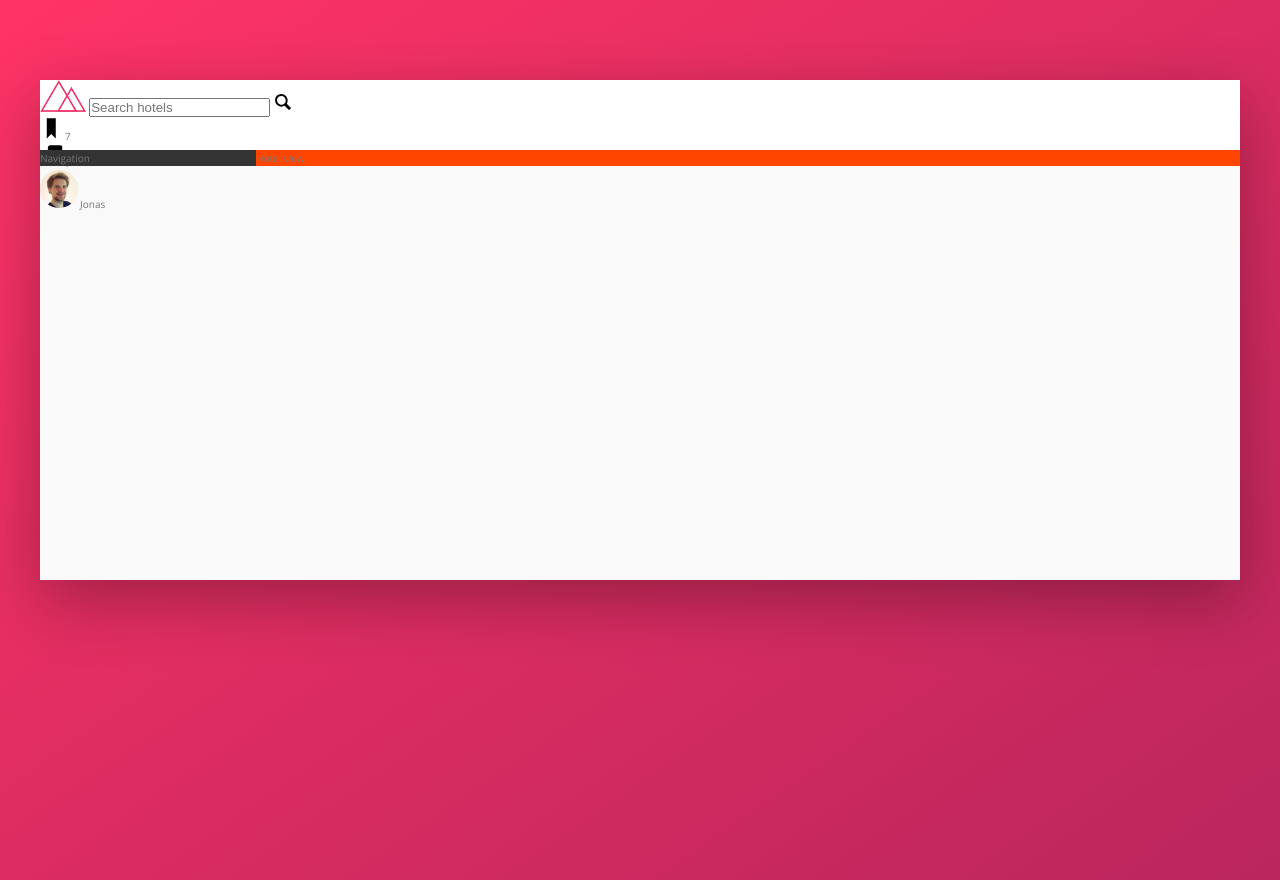
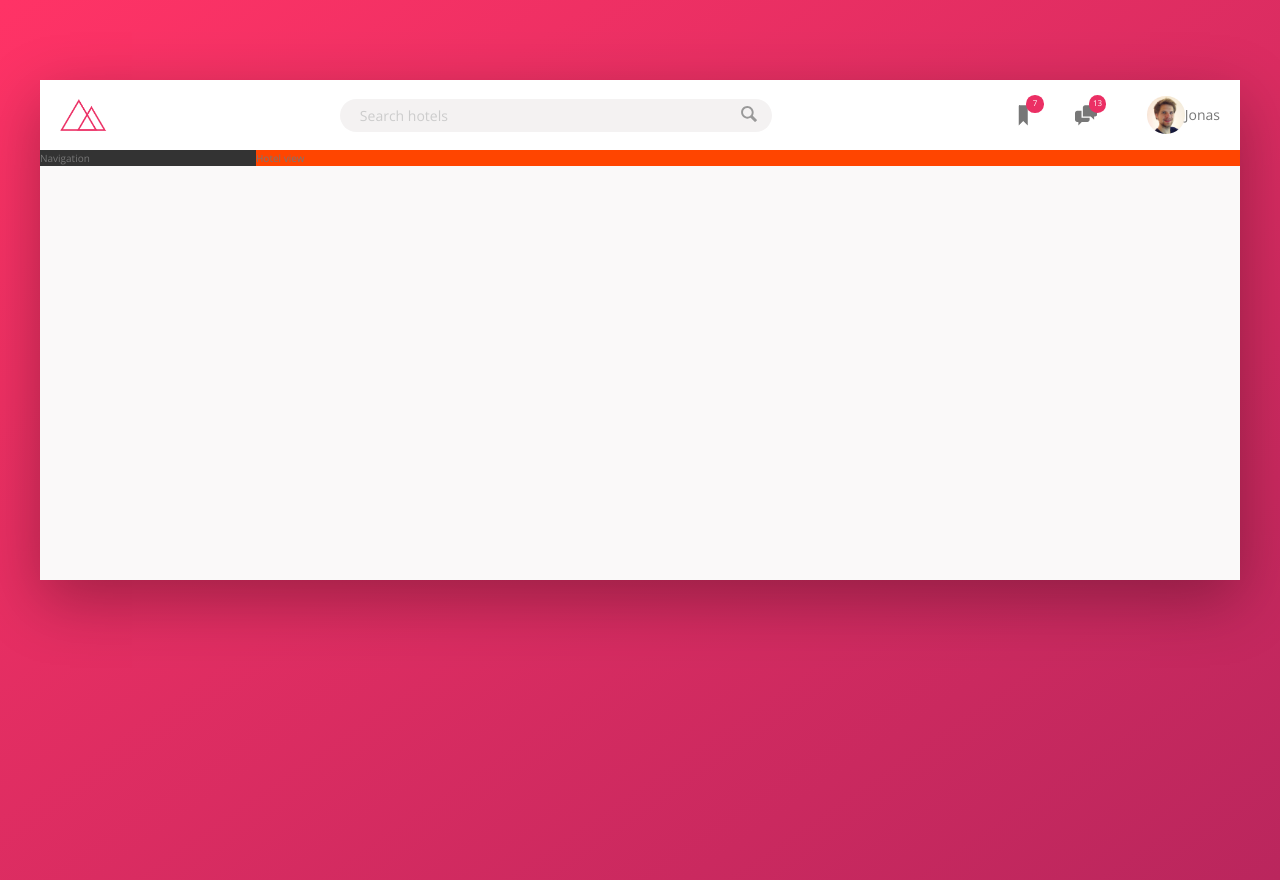
Before and after one commit to BUBUBIUBIU/Trillo_project, a website: page index.html in a window 1280 px wide. Drawn offline with nearby package versions, Linux system fonts and the light colour scheme.

Commit message:
Complete the header

```diff
--- a/index.html
+++ b/index.html
@@ -13,29 +13,29 @@
     <body>
         <div class="container">
             <header class="header">
-                <img src="img/logo.png" alt="" class="logo">
+                <img src="img/logo.png" alt="trillo logo" class="logo">
 
-                <from action="#" class="search">
+                <form action="#" class="search">
                     <input type="text" class="search__input" placeholder="Search hotels">
-                    <botton class="class__botton">
+                    <button class="search__button">
                         <svg class="search__icon">
-                            <use xlink:href='img/sprite.svg#icon-magnifying-glass'></use>
+                            <use xlink:href="img/sprite.svg#icon-magnifying-glass"></use>
                         </svg>
-                    </botton>
-                </from>
+                    </button>
+                </form>
 
                 <nav class="user-nav">
-                    <div class="user-nav_icon-box">
+                    <div class="user-nav__icon-box">
                         <svg class="user-nav__icon">
-                            <use xlink:href='img/sprite.svg#icon-bookmark'></use>
+                            <use xlink:href="img/sprite.svg#icon-bookmark"></use>
                         </svg>
                         <span class="user-nav__notification">7</span>
                     </div>
-                    <div class="user-nav_icon-box">
+                    <div class="user-nav__icon-box">
                         <svg class="user-nav__icon">
-                            <use xlink:href='img/sprite.svg#icon-chat'></use>
+                            <use xlink:href="img/sprite.svg#icon-chat"></use>
                         </svg>
-                        <span class="user-nav__notification">7</span>
+                        <span class="user-nav__notification">13</span>
                     </div>
                     <div class="user-nav__user">
                         <img src="img/user.jpg" alt="User photo" class="user-nav__user-photo">
@@ -43,6 +43,8 @@
                     </div>
                 </nav>
             </header>
+
+
             <div class="content">
                 <nav class="sidebar">
                     Navigation
--- a/sass/_components.scss
+++ b/sass/_components.scss
@@ -1,40 +1,115 @@
 ////////////////////////////////////////
 // LOGO
 .logo {
-    height: 3.23rem;
+    height: 3.25rem;
+    margin-left: 2rem;
 }
+
 
 ////////////////////////////////////////
 // SEARCH
 .search {
+    flex: 0 0 40%;
+
+    display: flex;
+    align-items: center;
+    justify-content: center;
+
     &__input {
+        font-family: inherit;
+        font-size: inherit;
+        color: inherit;
+        background-color: var(--color-grey-light-2);
+        border: none;
+        padding: .7rem 2rem;
+        border-radius: 100px;
+        width: 90%;
+        transition: all .2s;
+        // put the icon into search field
+        margin-right: -3.25rem;
 
+        &:focus {
+            outline: none;
+            width: 100%;
+            background-color: var(--color-grey-light-3);
+        }
+
+        &::-webkit-input-placeholder {
+            font-weight: 100;
+            color: var(--color-grey-light-4);
+        }
+    }
+
+    &__input:focus + &__button {
+        background-color: var(--color-grey-light-3);
     }
 
     &__button {
+        border: none;
+        background-color: var(--color-grey-light-2);
 
+        &:focus {
+            outline: none;
+        }
+
+        &:active {
+            transform: translateY(2px);
+        }
     }
 
     &__icon {
         height: 2rem;
         width: 2rem;
+        fill: var(--color-grey-dark-3);
     }
 }
+
 
 ////////////////////////////////////////
 // USER NAVIGATION
 .user-nav {
+    // fill itself to the screen
+    align-self: stretch;
+
+    display: flex;
+    align-items: center;
+
+    & > * {
+        padding: 0 2rem;
+        cursor: pointer;
+        height: 100%;
+        display: flex;
+        align-items: center;
+    }
+
+    & > *:hover {
+        background-color: var(--color-grey-light-2);
+    }
+
     &__icon-box {
-
+        position: relative;
     }
 
     &__icon {
         height: 2.25rem;
         width: 2.25rem;
+        fill: var(--color-grey-dark-2);
     }
 
     &__notification {
+        font-size: .8rem;
+        height: 1.75rem;
+        width: 1.75rem;
+        border-radius: 50%;
+        background-color: var(--color-primary);
+        color: #fff;
+        position: absolute;
+        top: 1.5rem;
+        right: 1.1rem;
 
+        display: flex;
+        justify-content: center;
+        align-items: center;
     }
 
     &__user {
@@ -44,6 +119,7 @@
     &__user-photo {
         height: 3.75rem;
         border-radius: 50%;
+        margin-left: 1rem;
     }
 
     &__user-name {
--- a/sass/_layout.scss
+++ b/sass/_layout.scss
@@ -8,9 +8,14 @@
 }
 
 .header {
+    font-size: 1.4rem;
     height: 7rem;
     background-color: #fff;
     border-bottom: var(--color-grey-light-2);
+
+    display: flex;
+    justify-content: space-between;
+    align-items: center;
 }
 
 .content {
```
Also changed, not shown: css/style.css.
